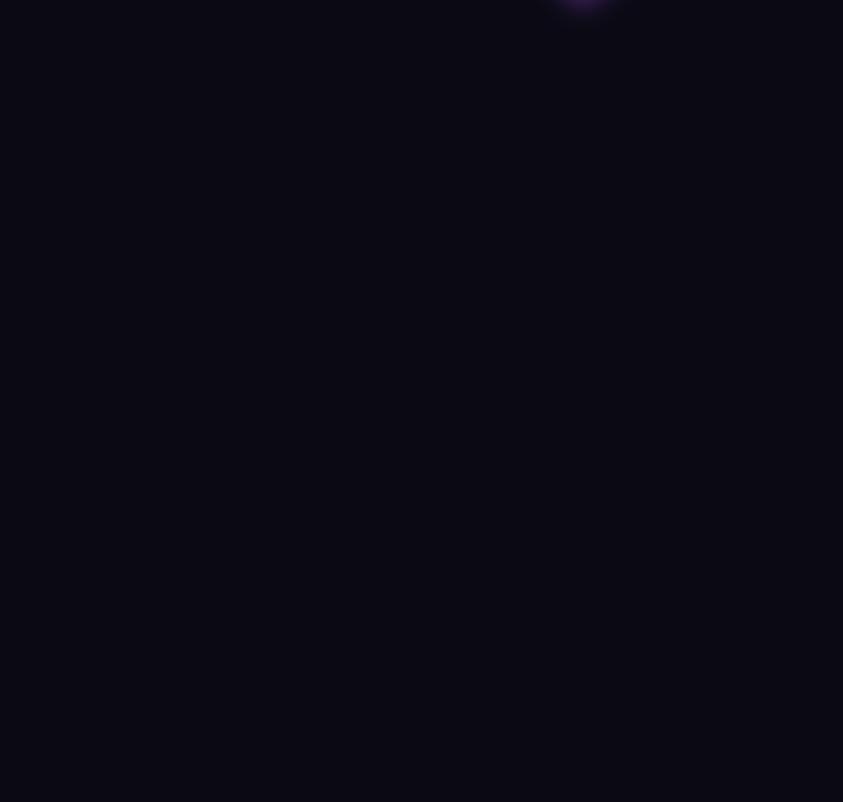
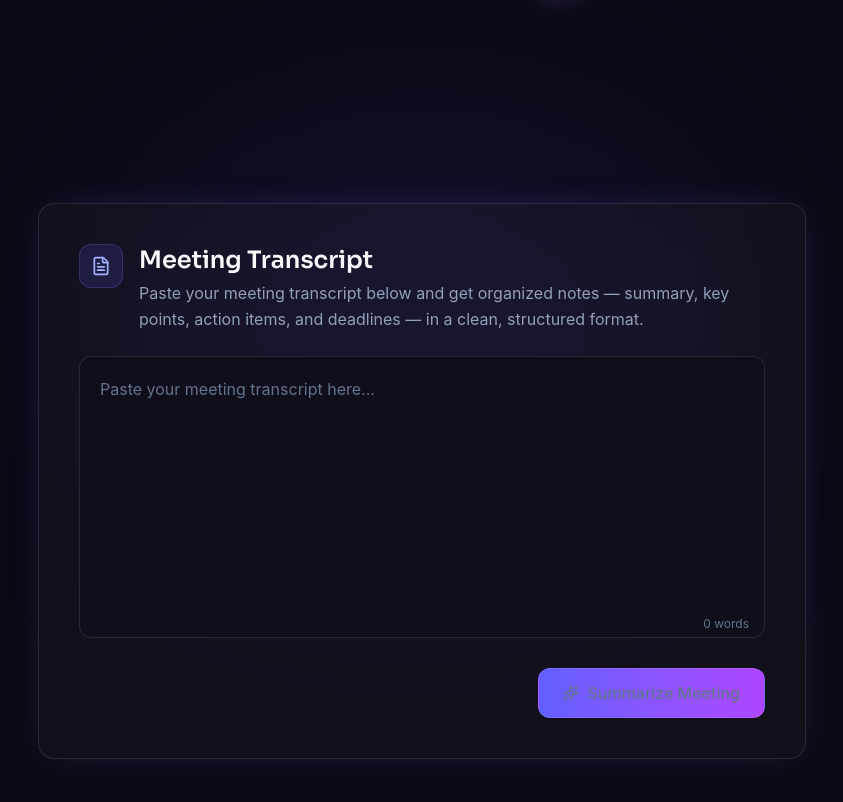
Before and after one commit to annjaliii/Meeting-Notes-Summarizer, a React app in the folder frontend/: page / in a window 1280 px wide. Shown: the part 660-1462 px from the top of the page, without its empty margins (218-1061 px from the left). Before the commit the page ends 800 px from the top, so only its background shows below. Built offline with nearby package versions, Linux system fonts and the light colour scheme; the HTML template or start-up script is replaced by a standard one.

Commit message:
Add meeting transcript input with live word counter

```diff
--- a/frontend/src/App.jsx
+++ b/frontend/src/App.jsx
@@ -1,11 +1,13 @@
 import Navbar from "./components/Navbar";
 import Hero from "./components/Hero";
+import TranscriptInput from "./components/TranscriptInput";
 
 function App() {
   return (
     <div className="min-h-screen bg-[#0B0A14] font-sans antialiased">
       <Navbar />
       <Hero />
+      <TranscriptInput />
     </div>
   );
 }
--- /dev/null
+++ b/frontend/src/components/TranscriptInput.jsx
@@ -0,0 +1,84 @@
+// src/components/TranscriptInput.jsx
+import { useState } from "react";
+import { motion } from "framer-motion";
+import { FileText, Sparkles } from "lucide-react";
+
+const TranscriptInput = () => {
+  const [transcript, setTranscript] = useState("");
+
+  const wordCount = transcript.trim() === "" ? 0 : transcript.trim().split(/\s+/).length;
+
+  const handleChange = (e) => {
+    setTranscript(e.target.value);
+  };
+
+  return (
+    <section className="relative w-full px-4 sm:px-6 lg:px-8 py-16 sm:py-20">
+      {/* Decorative background glow */}
+      <div className="pointer-events-none absolute inset-0 flex justify-center">
+        <div className="w-[600px] h-[400px] bg-indigo-600/10 blur-[120px] rounded-full" />
+      </div>
+
+      <motion.div
+        initial={{ opacity: 0, y: 30 }}
+        whileInView={{ opacity: 1, y: 0 }}
+        viewport={{ once: true, amount: 0.2 }}
+        transition={{ duration: 0.6, ease: "easeOut" }}
+        className="relative max-w-3xl mx-auto"
+      >
+        <div className="rounded-2xl border border-white/10 bg-white/[0.03] backdrop-blur-xl shadow-[0_0_40px_-15px_rgba(99,102,241,0.35)] p-6 sm:p-8 lg:p-10">
+          {/* Header */}
+          <div className="flex items-start gap-4 mb-6">
+            <div className="shrink-0 flex items-center justify-center w-11 h-11 rounded-xl bg-indigo-500/15 border border-indigo-400/20">
+              <FileText className="w-5 h-5 text-indigo-300" />
+            </div>
+            <div>
+              <h2 className="text-xl sm:text-2xl font-semibold text-slate-50">
+                Meeting Transcript
+              </h2>
+              <p className="mt-1 text-sm sm:text-base text-slate-400 leading-relaxed">
+                Paste your meeting transcript below and get organized notes —
+                summary, key points, action items, and deadlines — in a clean,
+                structured format.
+              </p>
+            </div>
+          </div>
+
+          {/* Textarea */}
+          <div className="relative">
+            <textarea
+              value={transcript}
+              onChange={handleChange}
+              placeholder="Paste your meeting transcript here..."
+              rows={10}
+              className="w-full resize-none rounded-xl bg-[#0F0E1A] border border-white/10 focus:border-indigo-400/50 focus:ring-2 focus:ring-indigo-500/20 outline-none transition-colors duration-200 p-4 sm:p-5 text-sm sm:text-base text-slate-200 placeholder:text-slate-500"
+            />
+
+            {/* Word counter */}
+            <div className="absolute bottom-3 right-4 text-xs text-slate-500 select-none">
+              {wordCount} {wordCount === 1 ? "word" : "words"}
+            </div>
+          </div>
+
+          {/* Action button */}
+          <div className="mt-6 flex justify-end">
+            <motion.button
+              type="button"
+              disabled={transcript.trim() === ""}
+              whileHover={transcript.trim() !== "" ? { scale: 1.02 } : {}}
+              whileTap={transcript.trim() !== "" ? { scale: 0.98 } : {}}
+              className="inline-flex items-center gap-2 rounded-xl px-6 py-3 text-sm sm:text-base font-medium transition-all duration-200
+                disabled:bg-white/5 disabled:text-slate-500 disabled:cursor-not-allowed disabled:border disabled:border-white/10
+                bg-gradient-to-r from-indigo-500 to-purple-500 text-white shadow-lg shadow-indigo-500/20 hover:shadow-indigo-500/30 disabled:shadow-none"
+            >
+              <Sparkles className="w-4 h-4" />
+              Summarize Meeting
+            </motion.button>
+          </div>
+        </div>
+      </motion.div>
+    </section>
+  );
+};
+
+export default TranscriptInput;
--- a/frontend/src/index.css
+++ b/frontend/src/index.css
@@ -1,6 +1,6 @@
+@import url("https://fonts.googleapis.com/css2?family=Sora:wght@500;600;700;800&family=Inter:wght@400;500;600&display=swap");
+
 @import "tailwindcss";
-
-@import url("https://fonts.googleapis.com/css2?family=Sora:wght@500;600;700;800&family=Inter:wght@400;500;600&display=swap");
 
 body {
   margin: 0;
```
